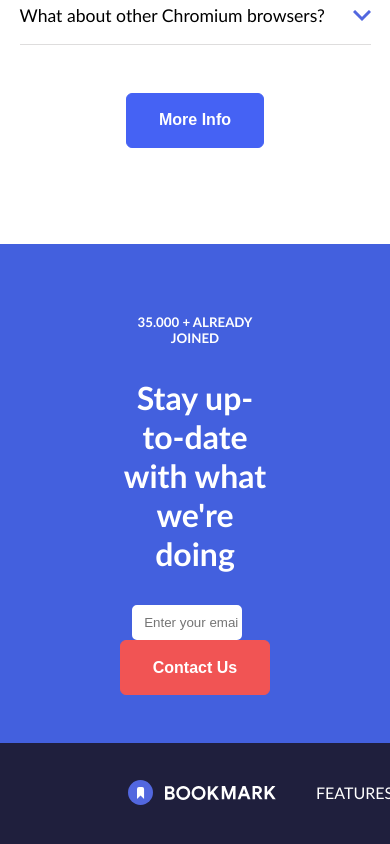
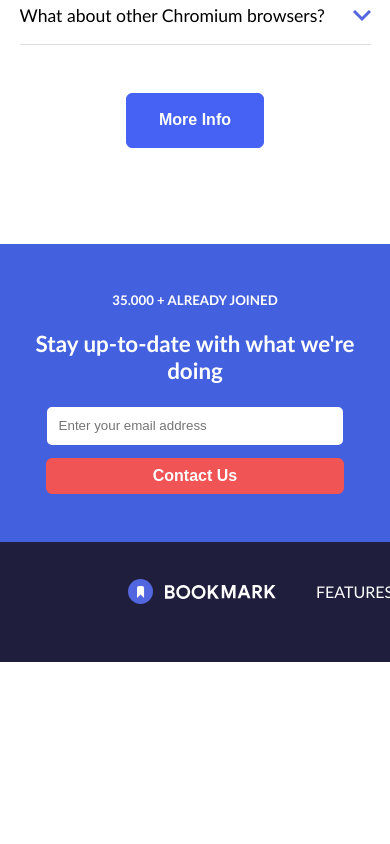
Before and after one commit to VictorGonPe/Angular-Bookmark, an Angular app: page / in a window 390 px wide. Shown: the part 5640-6484 px from the top of the page. After the commit the page ends 6302 px from the top, so only its background shows below. Built offline with nearby package versions, Linux system fonts and the light colour scheme.

Commit message:
style: Add style in the upper part of the footer

```diff
--- a/src/app/components/accordion/accordion.component.scss
+++ b/src/app/components/accordion/accordion.component.scss
@@ -28,4 +28,8 @@
   .container-question{
     width: 90%;
   }
+
+  .answer {
+    width: 90%;
+  }
 }
--- a/src/app/components/button/button.component.html
+++ b/src/app/components/button/button.component.html
@@ -1 +1 @@
-<button class="base-button" (click)="buttonClick()" [ngClass]="customClasses">{{textButton}}</button>
+<button class="base-button" (click)="buttonClick()" [ngClass]="[customClasses, footerClass]">{{textButton}}</button>
--- a/src/app/components/button/button.component.scss
+++ b/src/app/components/button/button.component.scss
@@ -51,4 +51,9 @@
       font-size: 1rem;
       padding-block: 1.1rem;
     }
+
+    .btn-width-footer {
+      width: 85%;
+      padding-block: 0.5rem;
+    }
   }
--- a/src/app/components/button/button.component.ts
+++ b/src/app/components/button/button.component.ts
@@ -1,4 +1,4 @@
-import { Component, Input } from '@angular/core';
+import { Component, input, Input } from '@angular/core';
 import { CommonModule } from '@angular/common';
 
 @Component({
@@ -13,6 +13,7 @@ export class ButtonComponent {
 
   @Input() textButton: string = '';
   @Input() customClasses: string | string[] = '';
+  @Input() footerClass: string = '';
 
   buttonClick(): void {
     console.log('Botón clicado');
--- a/src/app/components/footer/footer.component.html
+++ b/src/app/components/footer/footer.component.html
@@ -4,7 +4,7 @@
         <h3>Stay up-to-date with what we're doing</h3>
         <div>
             <input type="text" placeholder="Enter your email address">
-            <app-button [textButton]="'Contact Us'" [customClasses]="'secondary'"></app-button>
+            <app-button [textButton]="'Contact Us'" [customClasses]="'secondary'" [footerClass]="'btn-width-footer'"></app-button>
         </div>
     </div>
     <div class="sub-footer">
--- a/src/app/components/footer/footer.component.scss
+++ b/src/app/components/footer/footer.component.scss
@@ -27,7 +27,7 @@ h3 {
 }
 
 input {
-    height: 1.8rem;
+    height: 2rem;
     border-radius: 5px;
     border: 2px solid white;
     padding-left: 10px;
@@ -38,3 +38,27 @@ input {
         outline: none;
     }
 }
+
+@media (max-width: 768px) {
+
+    h5 {
+        margin-top: 0px;
+    }
+
+    h3 {
+        font-size: 1.4rem;
+    }
+
+    .email-footer {
+        margin-block: 3rem;
+        padding: 0px;
+        width: 90%;
+    }
+
+    input {
+        width: 80%;
+        margin: 0px;
+        margin-bottom: 0.8rem;
+    }
+
+}
```
